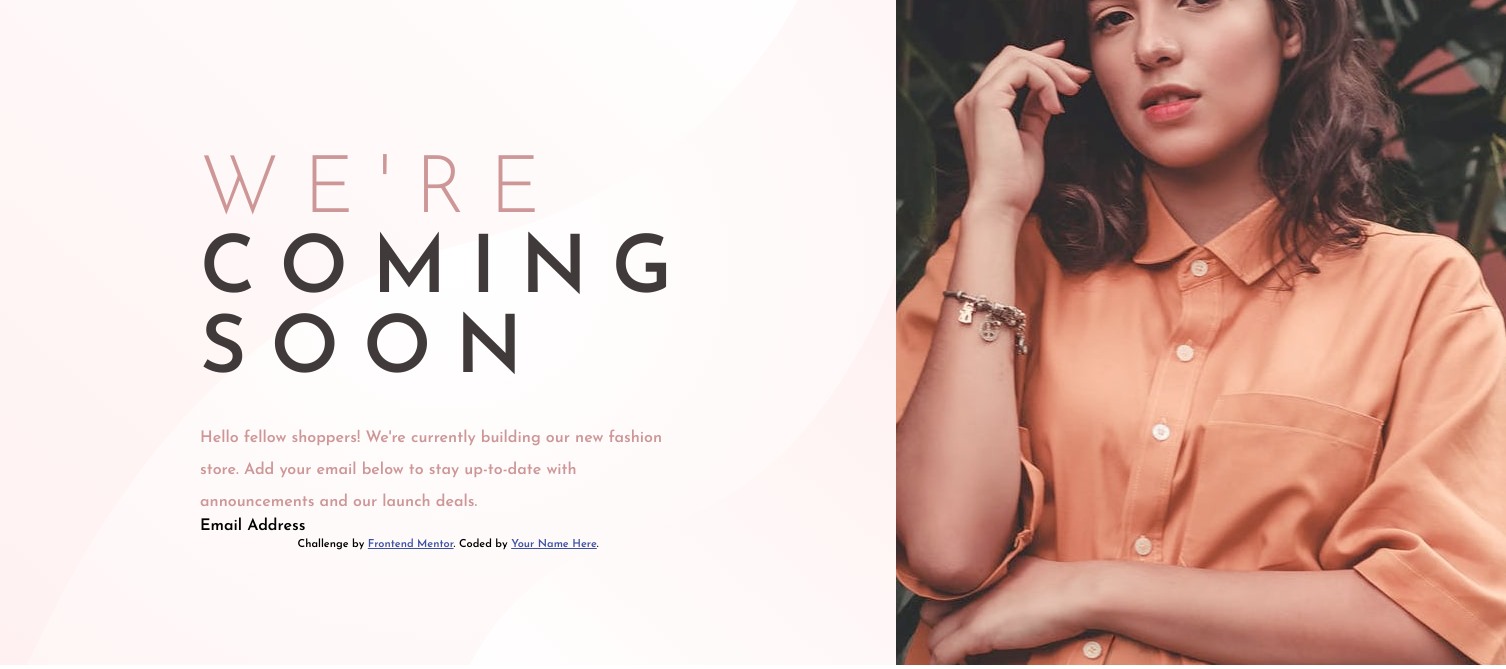
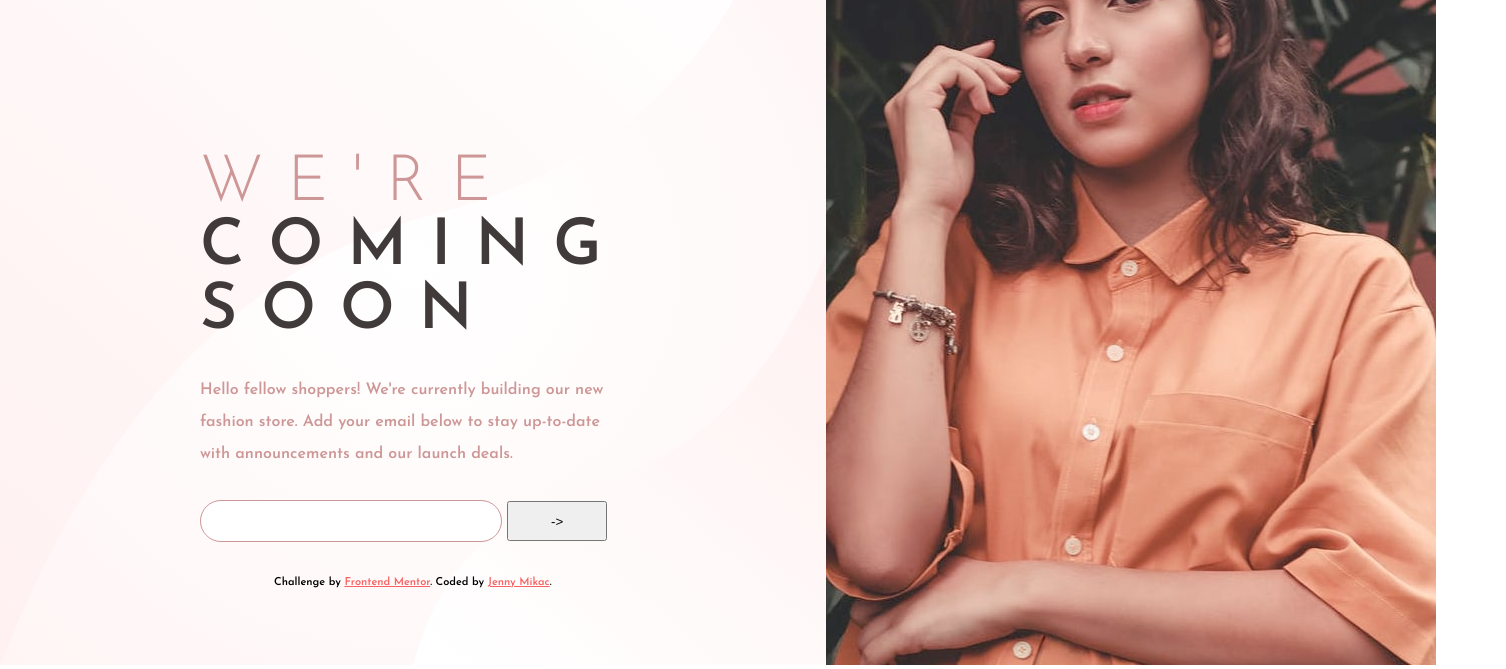
Before and after one commit to maudlinmandrake/base-apparel-coming-soon, a plain HTML site: page index.html in a window 1280 px wide. Shown: the part 135-804 px from the top of the page, 1506 px wide, since content can reach past the window. Drawn offline with Linux system fonts and the light colour scheme.

Commit message:
email form

```diff
--- a/index.html
+++ b/index.html
@@ -10,23 +10,31 @@
 <body>
 <div class="container">
   <main>
+
     <img class="logo" src="images/logo.svg">
+
     <h1><span class="pink-text thin-text">We're</span> Coming Soon</h1>
 
     <p class="pink-text">Hello fellow shoppers! We're currently building our new fashion store.
       Add your email below to stay up-to-date with announcements and our launch deals.</p>
 
-    Email Address
+    <form>
+      <input type="email" id="email" name="email">
+      <input type="submit" id="submit" value="->">
+    </form>
+
     <footer>
       <p class="attribution">
         Challenge by <a href="https://www.frontendmentor.io?ref=challenge" target="_blank">Frontend Mentor</a>.
-        Coded by <a href="#">Your Name Here</a>.
+        Coded by <a href="http://www.jennymikac.com">Jenny Mikac</a>.
       </p>
     </footer>
+
   </main>
   <aside class="hero">
     <img src="images/hero-desktop.jpg">
   </aside>
+
 </div>
 </body>
 </html>
--- a/style.css
+++ b/style.css
@@ -24,7 +24,7 @@ body {
 }
 
 h1 {
-    font-size: 5rem;
+    font-size: 4rem;
     color: hsl(0, 6%, 24%);
     text-transform: uppercase;
     letter-spacing: 1.5rem;
@@ -56,10 +56,26 @@ p {
     line-height: 2;
 }
 
+form {
+    margin: 30px 0px;
+}
+
+#email {
+    height: 40px;
+    width: 300px;
+    border-radius: 50px;
+    border: 1px solid hsl(0, 36%, 70%);
+}
+
+#submit {
+    height: 40px;
+    width: 100px;
+}
+
 .attribution {
     font-size: 11px;
     text-align: center;
 }
 .attribution a {
-    color: hsl(228, 45%, 44%);
+    color: hsl(0, 93%, 68%);
 }
```
